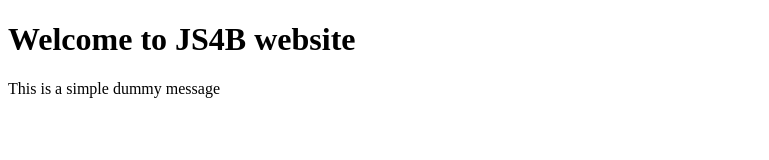
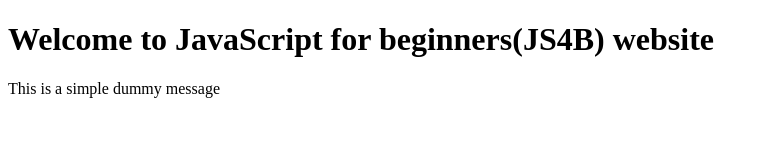
Before and after one commit to BaiGanio/js4b, a plain HTML site: page index.html in a window 1280 px wide. Shown: the whole page, without its empty margins (0-769 px from the left). Drawn offline with Linux system fonts and the light colour scheme.

Commit message:
updated index.html

```diff
--- a/index.html
+++ b/index.html
@@ -5,7 +5,7 @@
 </head>
 <body>
 
-<h1>Welcome to JS4B website</h1>
+<h1>Welcome to JavaScript for beginners(JS4B) website</h1>
 <p>This is a simple dummy message</p>
 
 </body>
```
